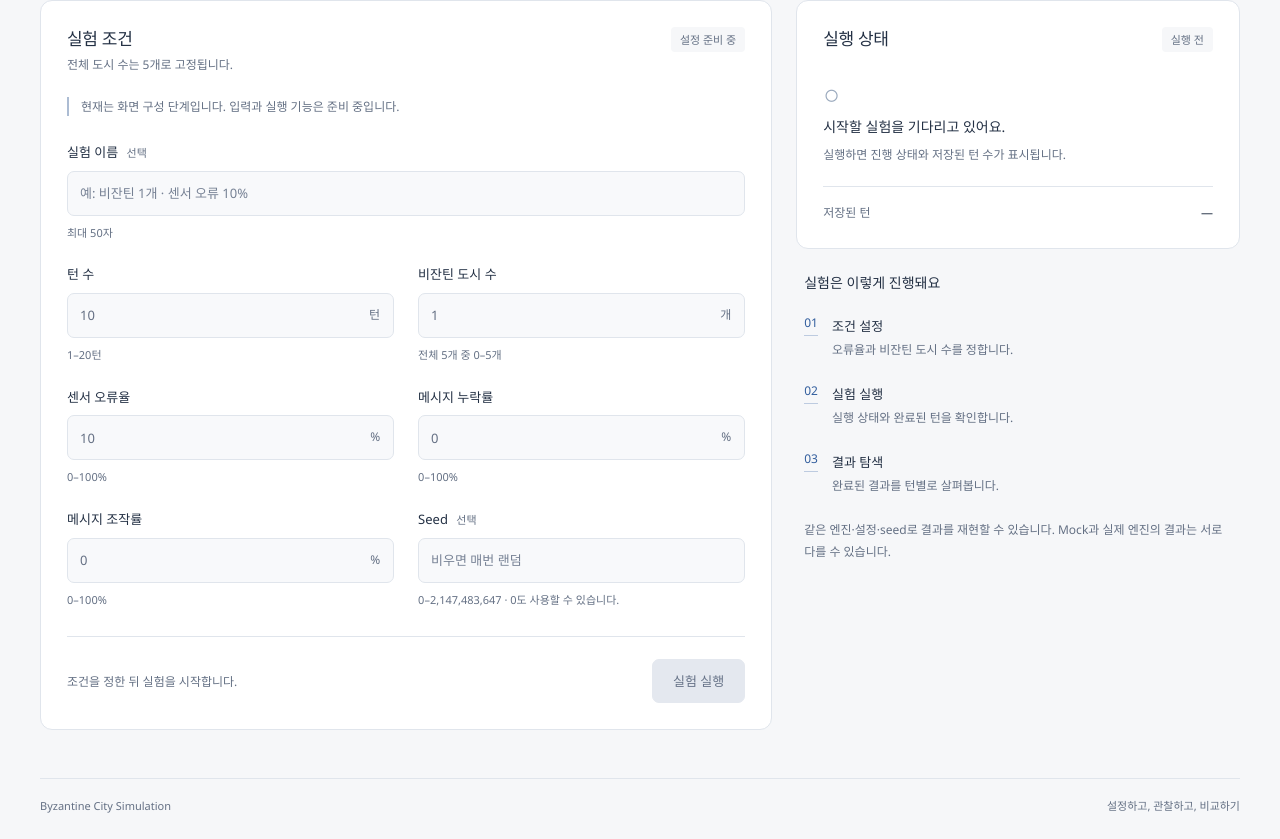
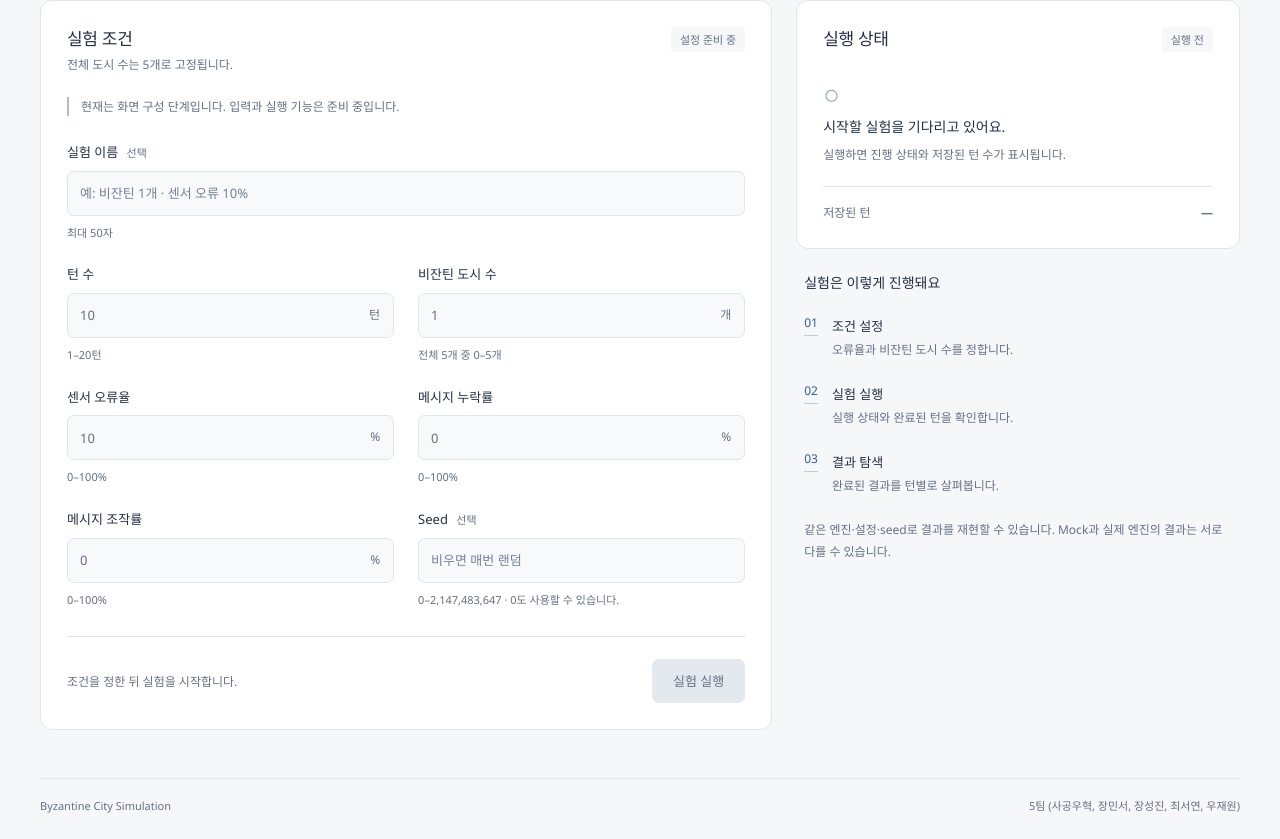
Before and after one commit to jsjin7371/byzantine-city-simulation, a React (Vite) app in the folder frontend/: page / in a window 1280 px wide. Shown: the part 257-1096 px from the top of the page. Built offline with nearby package versions, Linux system fonts and the light colour scheme.

Commit message:
chore: 푸터 문구를 팀 정보로 변경

```diff
--- a/frontend/src/App.tsx
+++ b/frontend/src/App.tsx
@@ -33,7 +33,7 @@ function App() {
         {page === 'compare' && <ComparePage />}
       </main>
       <footer className="app-footer">
-        <span>Byzantine City Simulation</span><span>설정하고, 관찰하고, 비교하기</span>
+        <span>Byzantine City Simulation</span><span>5팀 (사공우혁, 장민서, 장성진, 최서연, 우재원)</span>
       </footer>
     </div>
   )
```
